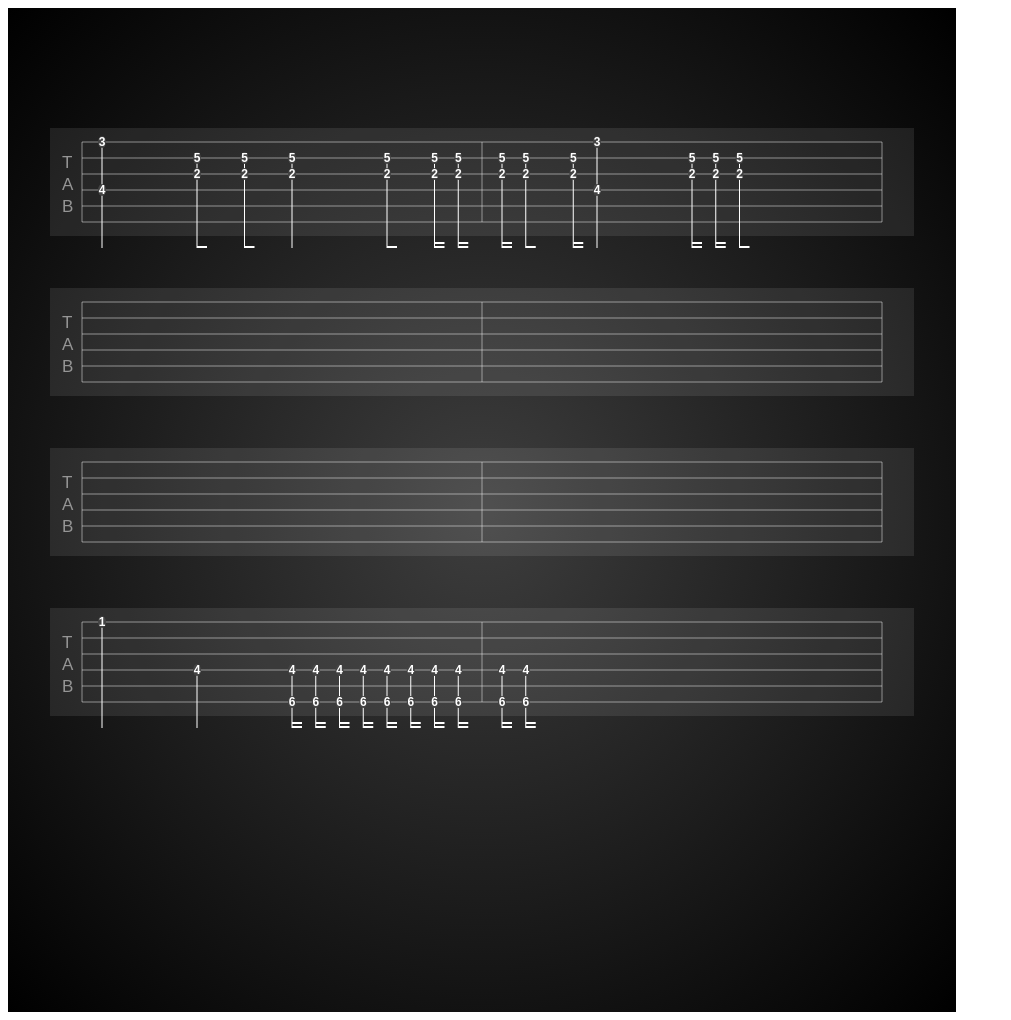
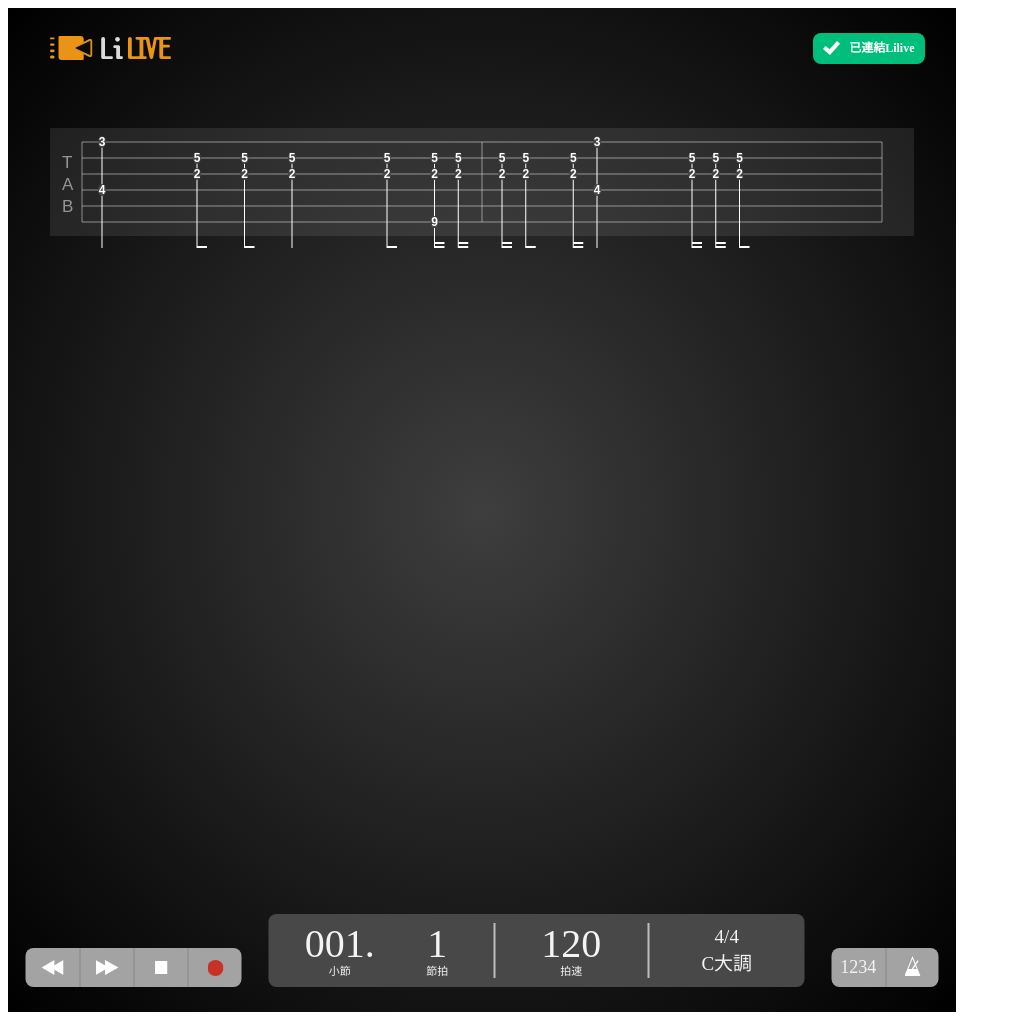
Before and after one commit to flyerchris/SlimTabV2, a website built with webpack: page demo.html in a window 1280 px wide. Shown: the whole page, without its empty margins (0-1011 px from the left). Built offline with nearby package versions, Linux system fonts and the light colour scheme.

Commit message:
edit demo

```diff
--- /dev/null
+++ b/demo.css
@@ -0,0 +1,84 @@
+.li-con-btn{
+    width: 112px;
+    height: 31px;
+    color: white;
+    font-size: 12px;
+    border-radius: 8px;
+    position: absolute;
+    top: 25px;
+    right: 31px;
+    z-index: 9;
+    background: #00BE7C;
+    text-align: center;
+    line-height: 31px;
+    font-weight: bold;
+}
+.bottom-panel{
+    position: absolute;
+    width: 913px;
+    height: 60px;
+    bottom: 25px;
+    z-index: 9;
+    left: 50%;
+    transform: translateX(-50%);
+    display: flex;
+    justify-content: space-between;
+    align-items: flex-end;
+}
+.panel-control{
+    border-radius: 8px;
+    background: #A3A3A3;
+    height: 39px;
+    width: 216px;
+    display: grid;
+    grid-template-columns: 25% 25% 25% 25%;
+}
+.panel-control div{
+    text-align: center;
+}
+.panel-control img{
+    position: relative;
+    top: 12px;
+}
+.panel-info{
+    border-radius: 8px;
+    background: #484848;
+    height: 73px;
+    width: 536px;
+    display: grid;
+    color: #F4F4F4;
+    grid-template:
+        "a b c d" 27px
+        "a b c h" 14px
+        "e f g h" 14px / 21% 21% 29% 29% ;
+    align-content: center;
+}
+.panel-info > div{
+    text-align: center;
+}
+.info-key {
+    font-size: 11px;
+    line-height: 14px;
+}
+.info-value{
+    font-size: 40px;
+    line-height: 41px;
+}
+.left-right-border{
+    border-left: 2px solid #BCBCBC;
+    border-right: 2px solid #BCBCBC;
+}
+.panel-rhythm{
+    border-radius: 8px;
+    background: #A3A3A3;
+    height: 39px;
+    width: 107px;
+    display: grid;
+    grid-template-columns: 50% 50%;
+}
+.panel-rhythm > div{
+    line-height: 39px;
+    font-size: 18px;
+    color: #F4F4F4;
+    text-align: center;
+}
--- a/demo.html
+++ b/demo.html
@@ -1,10 +1,47 @@
 <!doctype HTML>
 <html>
     <head>
-
+        <link rel="stylesheet" type="text/css" href="demo.css">
     </head>
     <body>
+        <div id="slimtab" style="position: relative; width: fit-content">
+            <img src = "img/Group 1.svg" style="position: absolute; top: 28px; left: 42px; z-index: 9" />
+            <div class="li-con-btn">
+                <img src="img/Path 113.svg" style="position: relative; top: 3px;"/>&nbsp&nbsp
+                已連結Lilive
+            </div>
+            <div class="bottom-panel">
+                <div class="panel-control">
+                    <div><img src="./img/Group 549.svg"></div>
+                    <div style="border-left: 1px solid #888"><img src="./img/Group 550.svg" /></div>
+                    <div style="border-left: 1px solid #888"><img src="./img/Rectangle 316.svg" /></div>
+                    <div style="border-left: 1px solid #888"><img src="./img/Ellipse 1.svg" /></div>
+                </div>
+                <div class="panel-info">
+                    <div class="info-value" style="grid-area: a; padding-left: 30px">001.</div>
+                    <div class="info-key" style="grid-area: e; padding-left: 30px">小節</div>
 
+                    <div class="info-value"style="grid-area: b;">1</div>
+                    <div class="info-key" style="grid-area: f">節拍</div>
+
+                    <div class="info-value left-right-border " style="grid-area: c;">120
+                    </div>
+                    <div  class="info-key left-right-border" style="grid-area: g;">
+                        拍速
+                    </div>
+
+                    <div style="grid-area: d; line-height: 28px; font-size: 19px;">4/4</div>
+                    <div style="grid-area: h; line-height: 28px; font-size: 19px;">C大調</div>
+                </div>
+                <div class="panel-rhythm" style="">
+                    <div>1234</div>
+                    <div style="border-left: 1px solid #888">
+                        <img src="./img/Group 552.svg" style="position: relative; top: 3px" />
+                    </div>
+                </div>
+            </div>
+        </div>
     </body>
     <script src="dist/demo.js"></script>
+    <script src="dist/LiCAP.js"></script>
 </html>
--- a/src/demo.ts
+++ b/src/demo.ts
@@ -7,7 +7,7 @@ let data: [number, number[], any][][] = [
         [8, [-1, 5, 2, -1, -1, -1], null],
         [4, [-1, 5, 2, -1, -1, -1], null],
         [8, [-1, 5, 2, -1, -1, -1], null],
-        [16, [-1, 5, 2, -1, -1, -1], null],
+        [16, [-1, 5, 2, -1, -1, 9], null],
         [16, [-1, 5, 2, -1, -1, -1], null],
     ],
     [
@@ -19,28 +19,7 @@ let data: [number, number[], any][][] = [
         [16, [-1, 5, 2, -1, -1, -1], null],
         [8, [-1, 5, 2, -1, -1, -1], null],
     ],
-    [
-        [4, [-1, -1, -1, -1, -1, -1], null],
-        [4, [-1, -1, -1, -1, -1, -1], null],
-    ],
-    [
-        [4, [-1, -1, -1, -1, -1, -1], null],
-        [4, [-1, -1, -1, -1, -1, -1], null],
-    ],
-    [
-        [4, [-1, -1, -1, -1, -1, -1], null],
-        [4, [-1, -1, -1, -1, -1, -1], null],
-    ],
-    [
-        [4, [-1, -1, -1, -1, -1, -1], null],
-        [4, [-1, -1, -1, -1, -1, -1], null],
-    ],
-    [
-        [4, [1, -1, -1, -1, -1, -1], null],
-        [4, [-1, -1, -1, 4, -1, -1], null],
-    ],
 ];
 nt.setNoteData(data);
-nt.render(document.body);
-nt.render(document.body);
-setInterval(function(){nt.addNote(-1,[16, [-1, -1, -1, 4, -1, 6], null],)}, 500);
+nt.render(document.getElementById("slimtab"));
+//setInterval(function(){nt.addNote(-1,[16, [-1, -1, -1, 4, -1, 6], null],)}, 1000);
```
